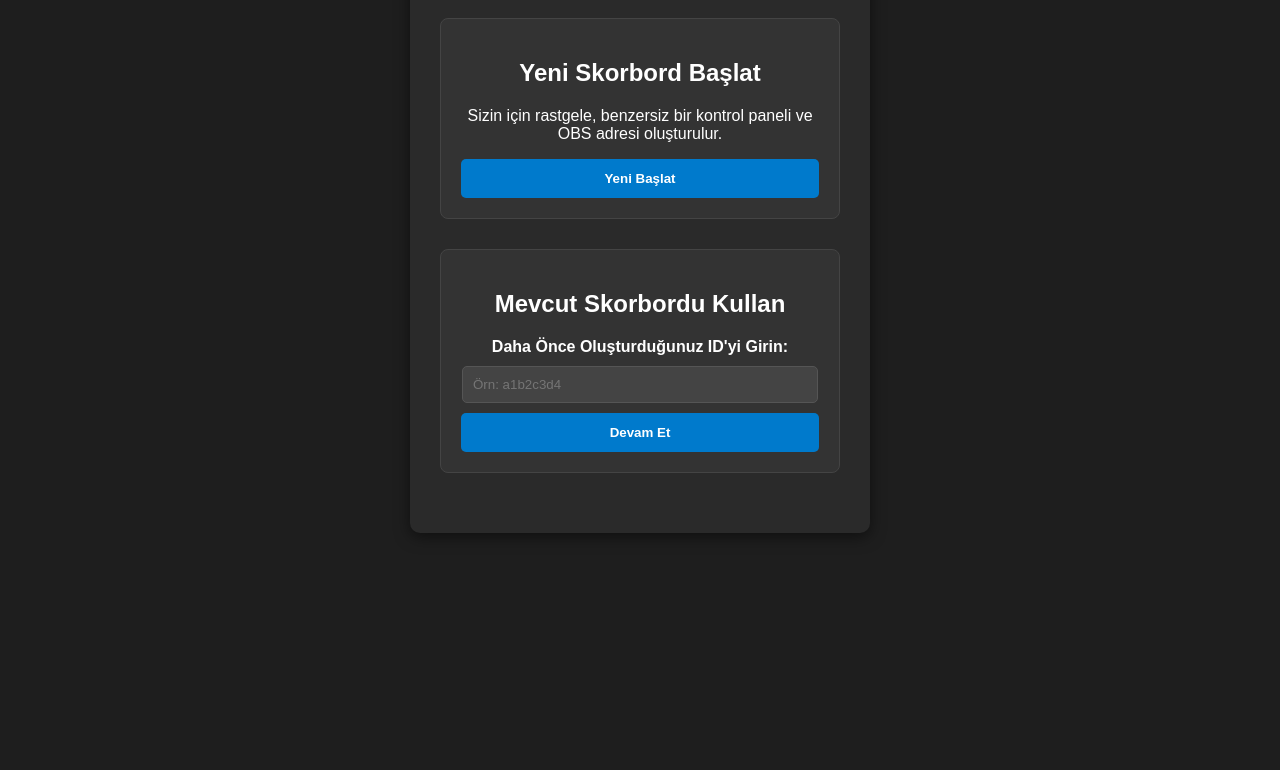
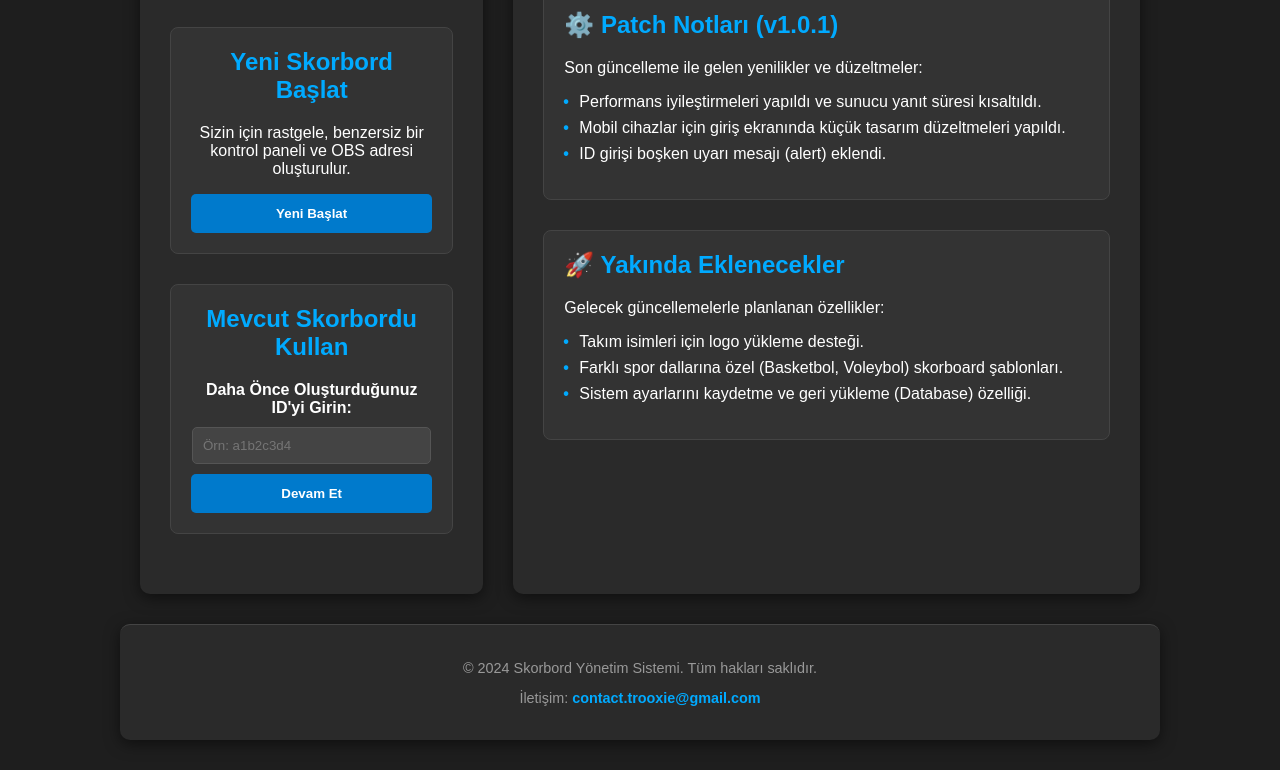
Before and after one commit to tenshoedits/Soccer_Scoreboard_by_TrooXie, a website: page public/index.html in a window 1280 px wide. Shown: the part 190-960 px from the top of the page. Before the commit the page ends 800 px from the top, so only its background shows below. Drawn offline with Linux system fonts and the light colour scheme.

Commit message:
Update index.html

```diff
--- a/public/index.html
+++ b/public/index.html
@@ -10,33 +10,86 @@
             background-color: #1e1e1e;
             color: white;
             display: flex;
-            justify-content: center;
+            flex-direction: column;
             align-items: center;
             min-height: 100vh;
             margin: 0;
+            padding: 50px 20px 30px 20px;
+            overflow-y: hidden; /* Dikey kaydırmayı engeller */
         }
-        .container {
+
+        /* Ana düzenleyici: Yan yana iki sütun için */
+        .main-content-wrapper {
+            display: flex;
+            gap: 30px;
+            width: 100%;
+            max-width: 1000px;
+            /* flex-grow: 1 kaldırıldı, artık dikey olarak genişlemeyecek */
+            margin-bottom: 30px; /* Footer'ı yukarı kaydırmak için 50px'ten 30px'e düşürüldü */
+        }
+
+        /* Her iki sütunun (Skorbord ve Güncellemeler) ana kart stili */
+        .main-card-wrapper {
             background: #2a2a2a;
             padding: 30px;
             border-radius: 10px;
             box-shadow: 0 4px 15px rgba(0, 0, 0, 0.5);
-            width: 90%;
-            max-width: 400px;
+        }
+
+        /* SOL KART: SKORBORD YÖNETİM SİSTEMİ (flex: 1) */
+        .main-card-wrapper.left-card {
+            flex: 1;
             text-align: center;
         }
+
+        /* SAĞ KART: GÜNCELLEMELER (flex: 2) */
+        .main-card-wrapper.right-card {
+            flex: 2;
+            text-align: left;
+        }
+        .main-card-wrapper.right-card h1 {
+            text-align: center;
+        }
+
         h1 {
             color: #00aaff;
             border-bottom: 2px solid #00aaff;
             padding-bottom: 10px;
             margin-bottom: 30px;
         }
-        .section {
+        h2 {
+            color: #00aaff;
+            margin-top: 0;
+        }
+
+        /* İç bölümlerin stili */
+        .section, .inner-section {
             margin-bottom: 30px;
             padding: 20px;
             border: 1px solid #444;
             border-radius: 8px;
             background: #333;
         }
+
+        /* Liste elemanları için uyumlu stil */
+        .inner-section ul {
+            list-style-type: none;
+            padding-left: 0;
+        }
+        .inner-section li {
+            margin-bottom: 8px;
+            padding-left: 15px;
+            position: relative;
+        }
+        .inner-section li::before {
+            content: '•';
+            color: #00aaff;
+            font-weight: bold;
+            display: inline-block;
+            width: 1em;
+            margin-left: -1em;
+        }
+
         button {
             padding: 12px 20px;
             background: #007acc;
@@ -65,10 +118,56 @@
             margin-bottom: 10px;
             font-weight: bold;
         }
+
+        /* ALT BİLGİ (FOOTER) STİLİ */
+        .site-footer {
+            width: 100%;
+            max-width: 1000px;
+            padding: 20px;
+            background-color: #2a2a2a;
+            color: #999;
+            text-align: center;
+            border-top: 1px solid #444;
+            border-radius: 10px;
+            box-shadow: 0 4px 15px rgba(0, 0, 0, 0.5);
+            font-size: 0.9em;
+        }
+        .site-footer a {
+            color: #00aaff;
+            text-decoration: none;
+            font-weight: bold;
+        }
+        .site-footer a:hover {
+            text-decoration: underline;
+        }
+
+        /* Küçük ekranlar için düzenleme (mobil uyum) */
+        @media (max-width: 768px) {
+            .main-content-wrapper {
+                flex-direction: column;
+                gap: 20px;
+            }
+            body {
+                /* Mobil cihazlarda içerik sığmayabileceği için kaydırmayı açıyoruz */
+                overflow-y: auto;
+            }
+            .main-card-wrapper, .main-card-wrapper.left-card, .main-card-wrapper.right-card {
+                flex: 1;
+                max-width: 100%;
+            }
+            .main-card-wrapper.right-card {
+                 text-align: center;
+            }
+            .site-footer {
+                max-width: 100%;
+                border-radius: 0;
+            }
+        }
     </style>
 </head>
 <body>
-    <div class="container">
+    <div class="main-content-wrapper">
+        <div class="main-card-wrapper left-card">
             <h1>Skorbord Yönetim Sistemi</h1>
 
             <div class="section">
@@ -84,6 +183,37 @@
                 <button onclick="goToExistingScoreboard()">Devam Et</button>
             </div>
         </div>
+
+        <div class="main-card-wrapper right-card">
+            <h1>Güncellemeler</h1>
+
+            <div class="inner-section">
+                <h2>⚙️ Patch Notları (v1.0.1)</h2>
+                <p>Son güncelleme ile gelen yenilikler ve düzeltmeler:</p>
+                <ul>
+                    <li>Performans iyileştirmeleri yapıldı ve sunucu yanıt süresi kısaltıldı.</li>
+                    <li>Mobil cihazlar için giriş ekranında küçük tasarım düzeltmeleri yapıldı.</li>
+                    <li>ID girişi boşken uyarı mesajı (alert) eklendi.</li>
+                </ul>
+            </div>
+
+            <div class="inner-section">
+                <h2>🚀 Yakında Eklenecekler</h2>
+                <p>Gelecek güncellemelerle planlanan özellikler:</p>
+                <ul>
+                    <li>Takım isimleri için logo yükleme desteği.</li>
+                    <li>Farklı spor dallarına özel (Basketbol, Voleybol) skorboard şablonları.</li>
+                    <li>Sistem ayarlarını kaydetme ve geri yükleme (Database) özelliği.</li>
+                </ul>
+            </div>
+
+        </div>
+    </div>
+
+    <footer class="site-footer">
+        <p>&copy; 2024 Skorbord Yönetim Sistemi. Tüm hakları saklıdır.</p>
+        <p>İletişim: <a href="mailto:contact.trooxie@gmail.com">contact.trooxie@gmail.com</a></p>
+    </footer>
 
     <script>
         function createNewScoreboard() {
```
Lines whose indentation alone changed are shown as unchanged.
